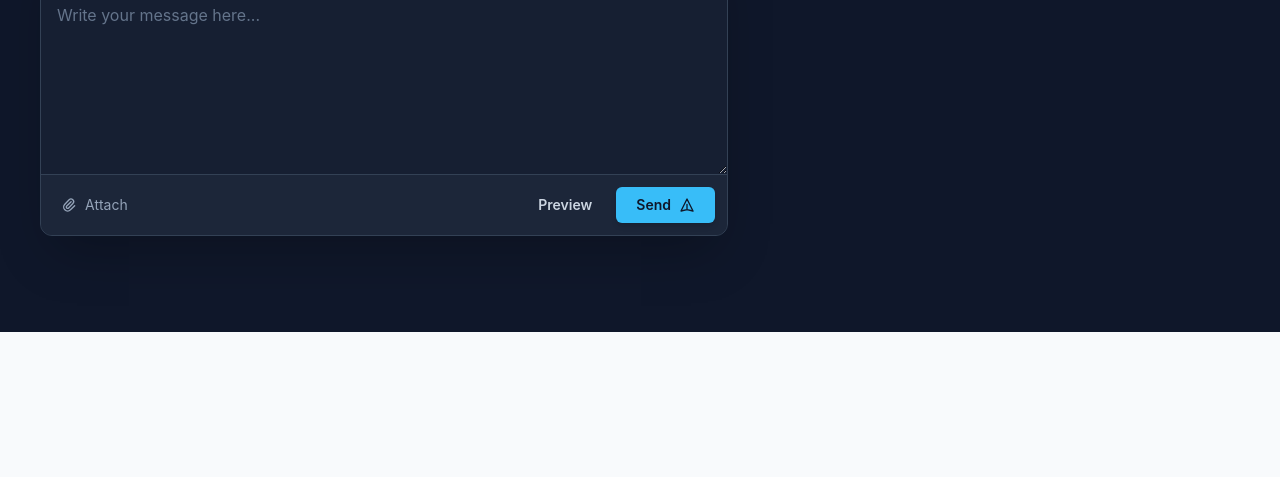
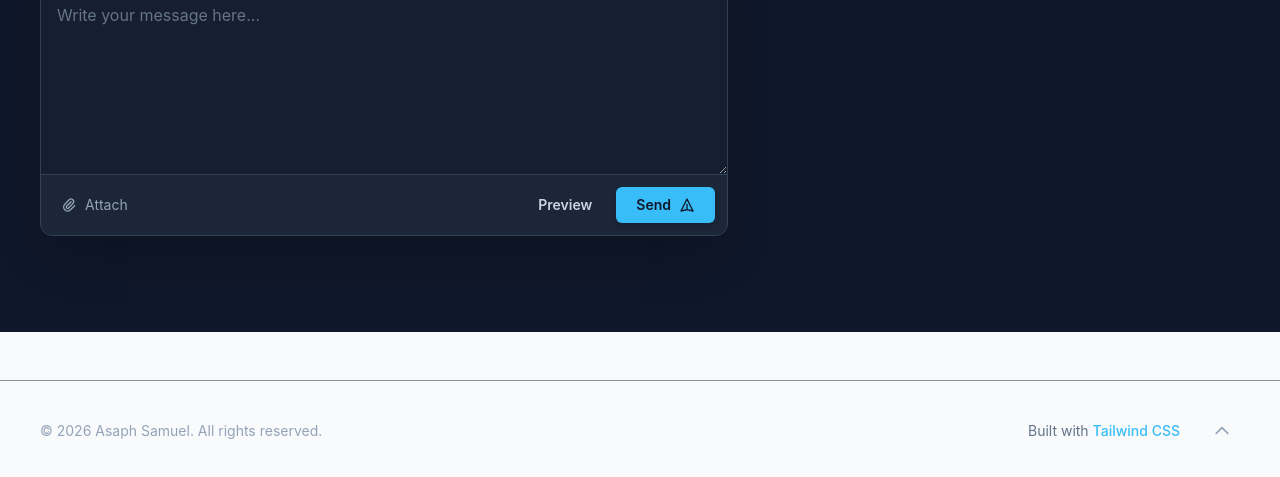
Before and after one commit to assaampuhel/git-training-asaphsamuel, a website: page exercise_2/dist/index.html in a window 1280 px wide. Shown: the part 2029-2506 px from the top of the page. Before the commit the page ends 2361 px from the top, so only its background shows below. Drawn offline with Linux system fonts and the light colour scheme.

Commit message:
Added footer

```diff
--- a/exercise_2/dist/index.html
+++ b/exercise_2/dist/index.html
@@ -305,8 +305,24 @@
 
     </main>
 
-    <footer>
+    <footer class="w-full border-t border-slate-800/50 py-8 mt-12">
+        <div class="max-w-[1350px] mx-auto px-6 md:px-10 flex flex-col md:flex-row justify-between items-center gap-4">
 
+            <p class="text-slate-400 text-sm">
+                © 2026 Asaph Samuel. All rights reserved.
+            </p>
+
+            <div class="flex items-center gap-6">
+                <p class="text-slate-500 text-sm">
+                    Built with <span class="text-primary font-medium">Tailwind CSS</span>
+                </p>
+
+                <a href="#" class="text-slate-400 hover:text-white hover:bg-slate-800 p-2 rounded-full transition-all duration-300 group" title="Back to top">
+                    <svg class="w-5 h-5 group-hover:-translate-y-1 transition-transform" fill="none" stroke="currentColor" viewBox="0 0 24 24"><path stroke-linecap="round" stroke-linejoin="round" stroke-width="2" d="M5 15l7-7 7 7"></path></svg>
+                </a>
+            </div>
+
+        </div>
     </footer>
 </body>
 </html>
```
Also changed, not shown: exercise_2/dist/style.css.
